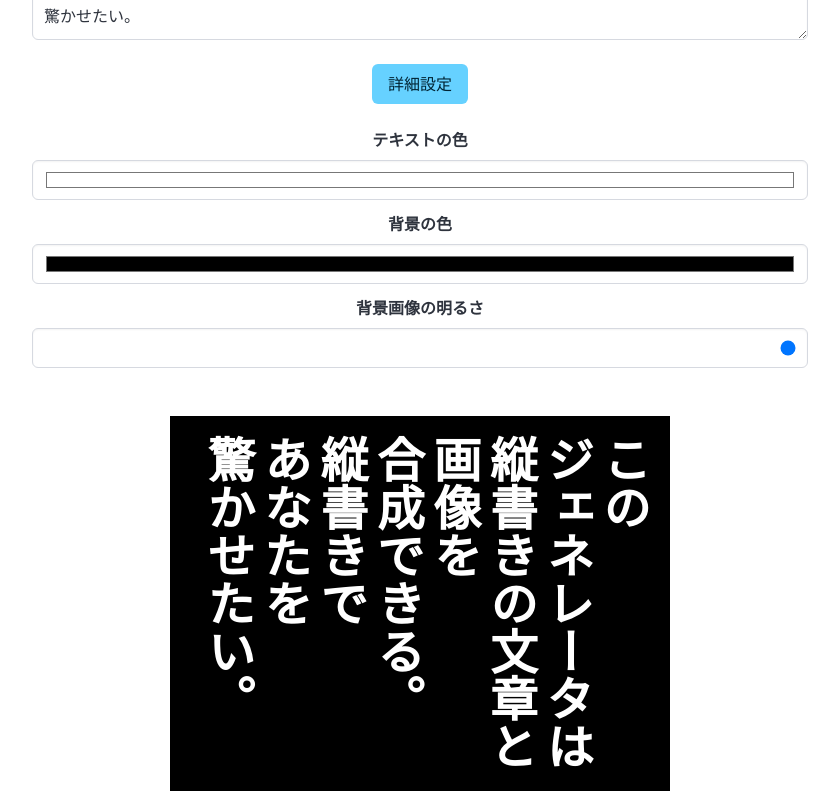
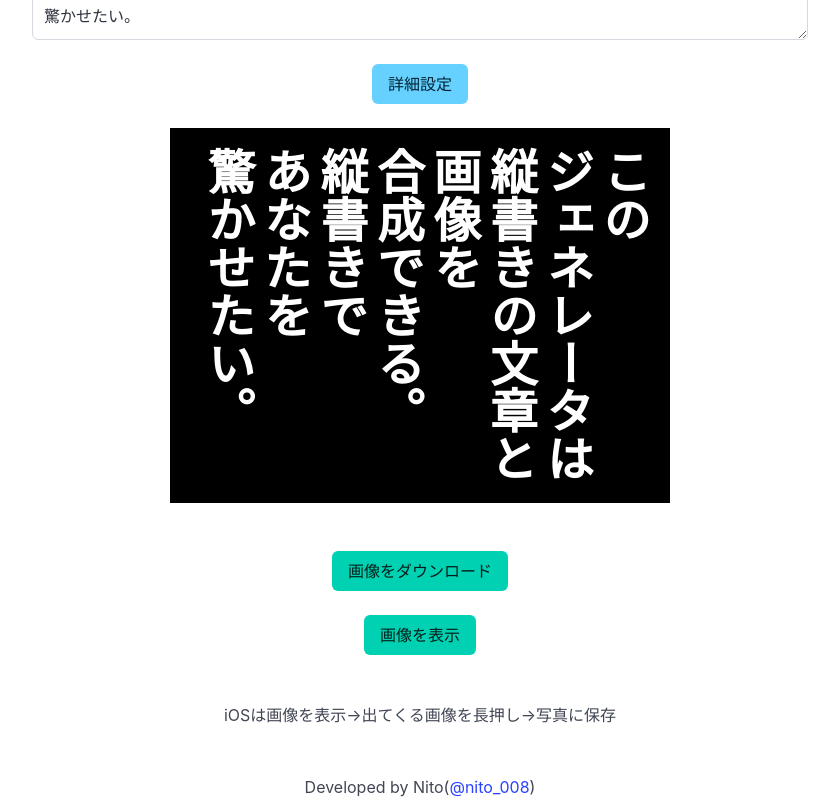
Before and after one commit to Nitoryu008/tategaki-generator, a Vue app: page / in a window 1280 px wide. Shown: the part 420-1220 px from the top of the page, without its empty margins (220-1059 px from the left). Built offline with nearby package versions, Linux system fonts and the light colour scheme.

Commit message:
enable detail setting button

```diff
--- a/src/App.vue
+++ b/src/App.vue
@@ -22,7 +22,8 @@ const font_size = ref("20px");
 const generated_url = ref("");
 const brightness = ref(100);
 const text_color = ref("#FFFFFF");
-const bg_color = ref("#000000")
+const bg_color = ref("#000000");
+const show_detail_setting = ref(false);
 
 function setImage() {
   let image_src = image.value.files[0];
@@ -79,6 +80,10 @@ function render() {
   font_size.value = text_renderer.value.offsetHeight / max_length + "px";
 }
 
+function toggleDetailSetting() {
+  show_detail_setting.value = !show_detail_setting.value;
+}
+
 onMounted(() => {
   render();
 
@@ -117,25 +122,20 @@ watch(text, () => {
         class="textarea is-block mx-auto"
         :rows="text.split(/\n/).length"
       ></textarea>
-      <button class="button is-info my-5">詳細設定</button>
+      <button class="button is-info my-5" @click="toggleDetailSetting">
+        詳細設定
+      </button>
+      <form v-if="show_detail_setting" class="mb-5">
         <div class="field">
           <label class="label">テキストの色</label>
           <div class="control">
-          <input
-            class="input"
-            type="color"
-            v-model="text_color"
-          />
+            <input class="input" type="color" v-model="text_color" />
           </div>
         </div>
         <div class="field">
           <label class="label">背景の色</label>
           <div class="control">
-          <input
-            class="input"
-            type="color"
-            v-model="bg_color"
-          />
+            <input class="input" type="color" v-model="bg_color" />
           </div>
         </div>
         <div class="field">
@@ -151,13 +151,11 @@ watch(text, () => {
             />
           </div>
         </div>
-      <div class="wrapper image mx-auto my-6 is-4by3" ref="wrapper">
+      </form>
+      <div class="wrapper image mx-auto mb-6 is-4by3" ref="wrapper">
         <div class="result" id="result">
           <div class="text-wrapper">
-            <p
-              class="has-text-left has-text-weight-bold"
-              ref="text_renderer"
-            >
+            <p class="has-text-left has-text-weight-bold" ref="text_renderer">
               {{ text }}
             </p>
           </div>
```
Lines whose indentation alone changed are shown as unchanged.
